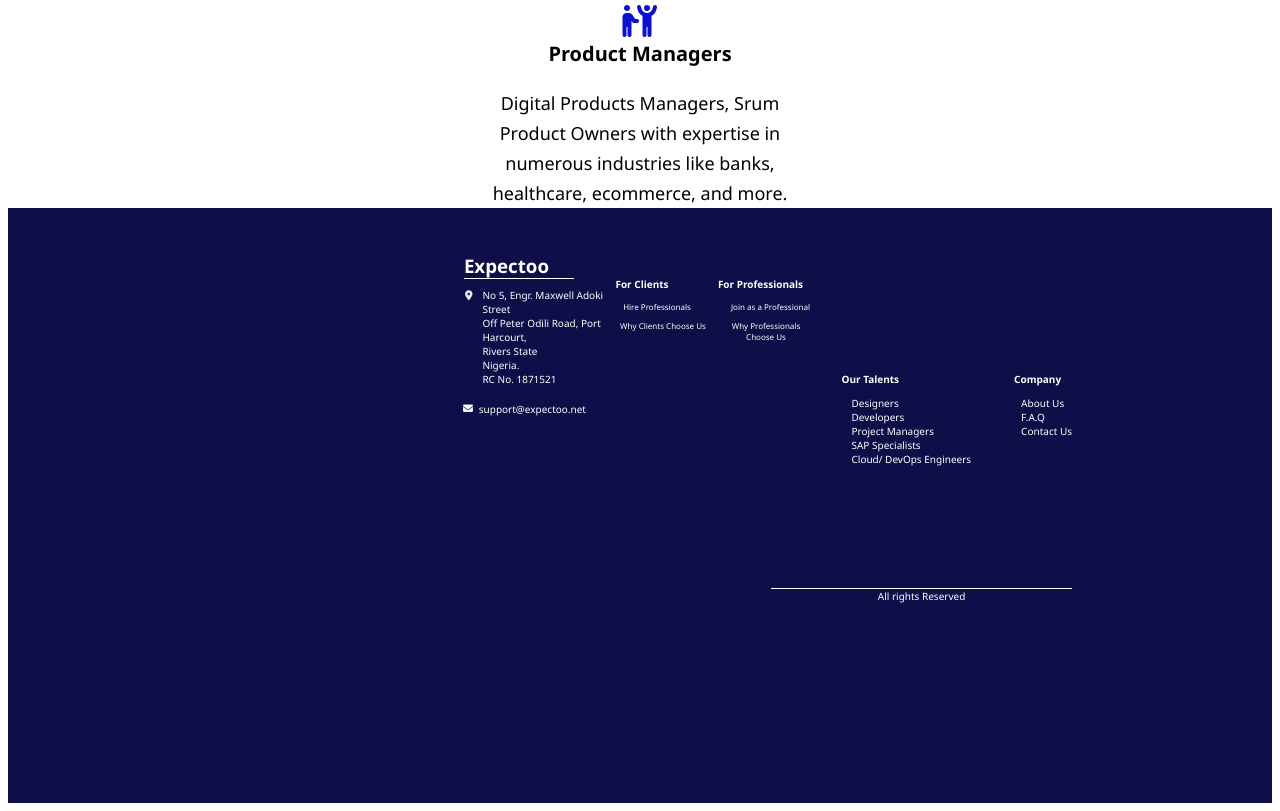
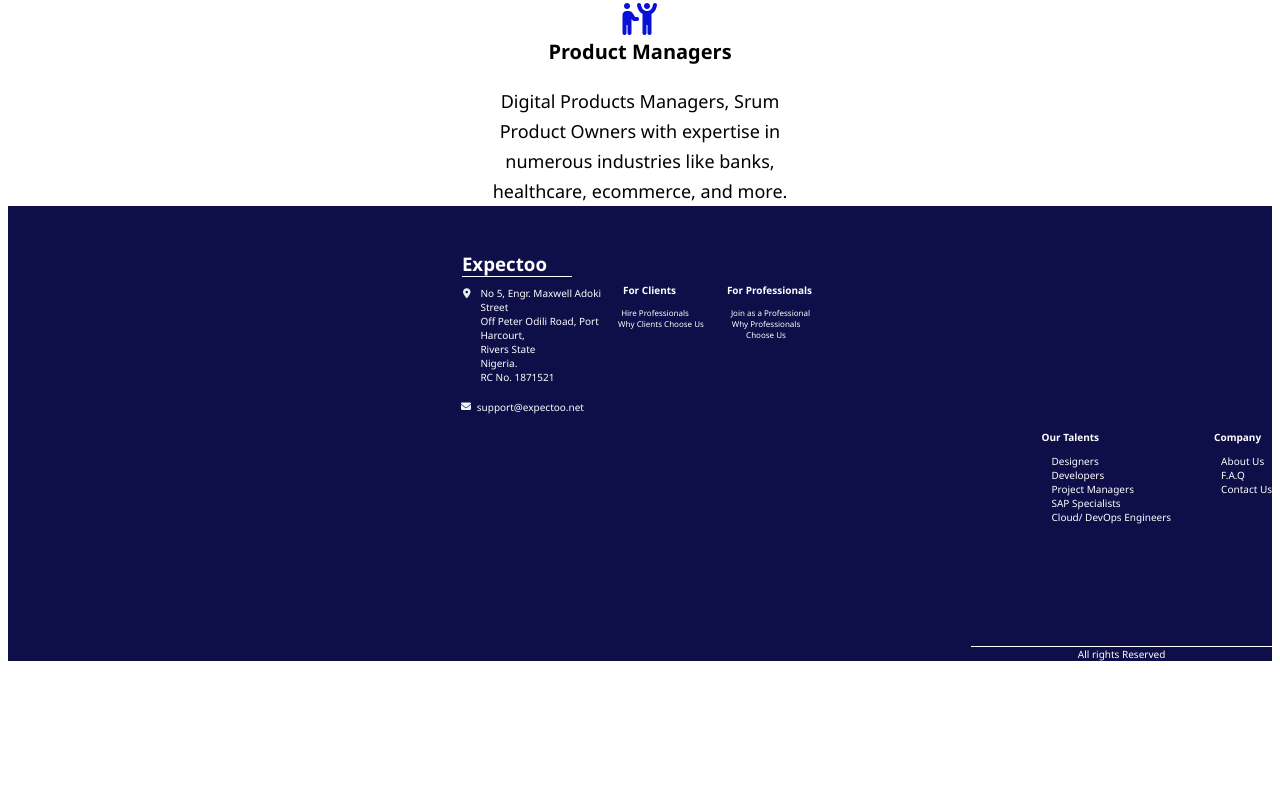
Before and after one commit to dantocome/responsive, a plain HTML site: page index.html in a window 1280 px wide. Shown: the part 1726-2537 px from the top of the page. After the commit the page ends 2395 px from the top, so only its background shows below. Drawn offline with Linux system fonts and the light colour scheme.

Commit message:
all added files

```diff
--- a/css/index.css
+++ b/css/index.css
@@ -10,9 +10,6 @@
 .envelop{
     background-color: rgb(14, 14, 73);
     align-items: center;
-}
-nav{
-    display: none;
 }
 .container{
    align-items: center;
@@ -28,7 +25,6 @@
 .tit{
     display: flex;
     align-items: center;
-    border: 1px solid white;
 }
 .pile{
     margin-left: 50px;
@@ -68,6 +64,9 @@
 }
 span{
     color: rgb(205, 21, 58);
+}
+nav{
+    display: none;
 }
 .btn{
     margin-top: 50px;
@@ -183,11 +182,11 @@
 }
 
 .clients{
-    margin-left: -30px;
+    margin-left: -11px;
     font-size: 10px;
 }
 .pro{
-    margin-left: -20px;
+    margin-left: -2px;
     font-size: 10px;
 }
 .col-3{
@@ -264,11 +263,11 @@
 
 .footer2{
     display: flex;
-    padding: 200px;
     margin-left: 40px;
-    margin-top: -180px;
+    margin-top: 70px;
     justify-content: flex-end;
     color: white;
+    margin-top: 80px;
     font-family: 'Segoe UI', Tahoma, Geneva, Verdana, sans-serif;
 
 }
@@ -290,6 +289,7 @@
 .design{
 
 
+
 }
 .cmpy{
     font-size:10px ;
@@ -305,7 +305,20 @@
     border-top: 1px solid white;
     text-align: center;
 
+}
 
 
 
+@media screen and (max-width:375px){
+    nav{
+        display: none;
+    }
+    .tit{
+        display: flex;
+    }
+    .design{
+
+    }
+
+
 }
--- a/index.html
+++ b/index.html
@@ -19,7 +19,7 @@
             </div>
             </div>
             <nav>
-            <ul>
+            <ul class="unordered">
           <li><a href="#">About Us</a></li>
           <li><a href="#">Jobs</a></li>
           <li><a href="#">For Clients</a></li>
@@ -141,14 +141,14 @@
            <div class="mob">
           <div class="col-2">
             <h3 class="clients">For Clients</h3>
-            <p class="uot">Hire Professionals</p>
-            <p class="date">Why Clients Choose Us</p>
+            <div class="uot">Hire Professionals</div>
+            <div class="date">Why Clients Choose Us</div>
 
           </div>
           <div class="col-3">
             <h3 class="pro">For Professionals</h3>
-           <p class="ox">Join as a Professional</p>
-           <p class="zx">Why Professionals<br> Choose Us</p>
+           <div class="ox">Join as a Professional</div>
+           <div class="zx">Why Professionals<br> Choose Us</div>
           </div>
           </div>
           </div>
```
